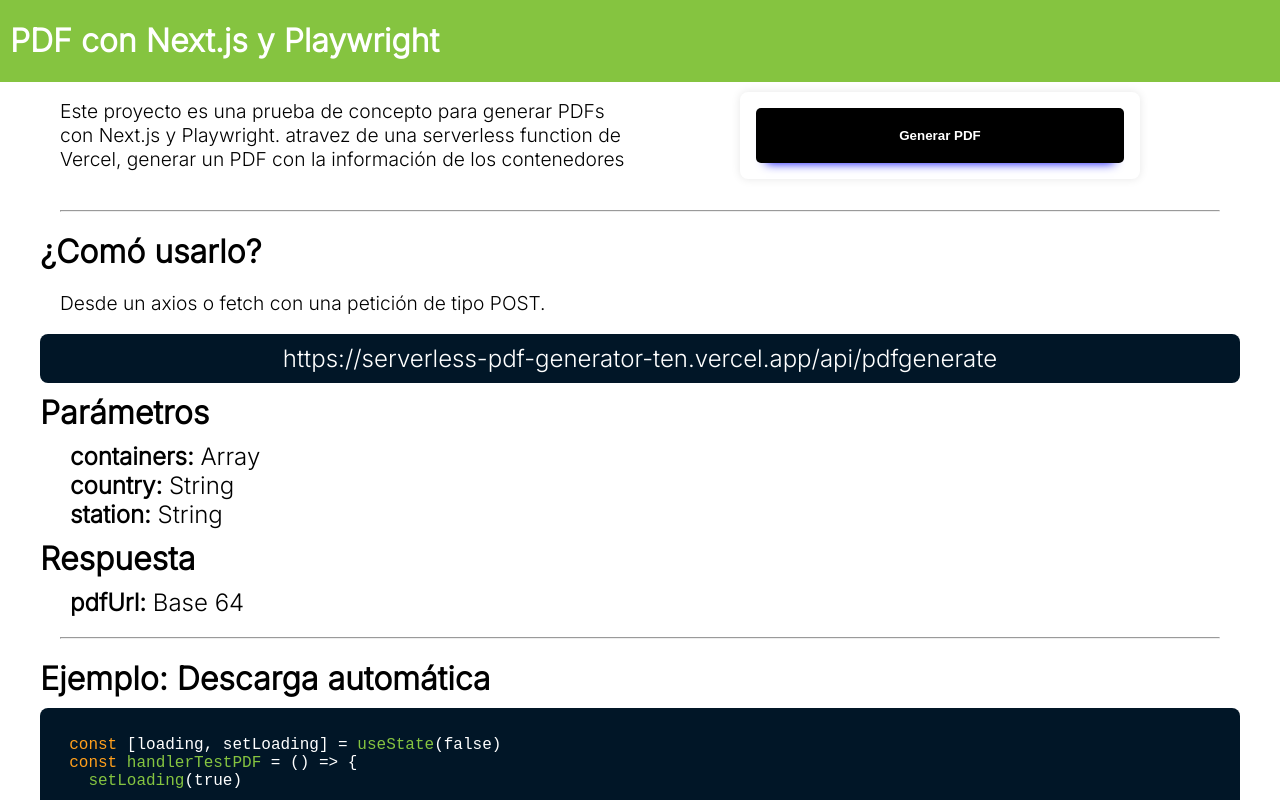
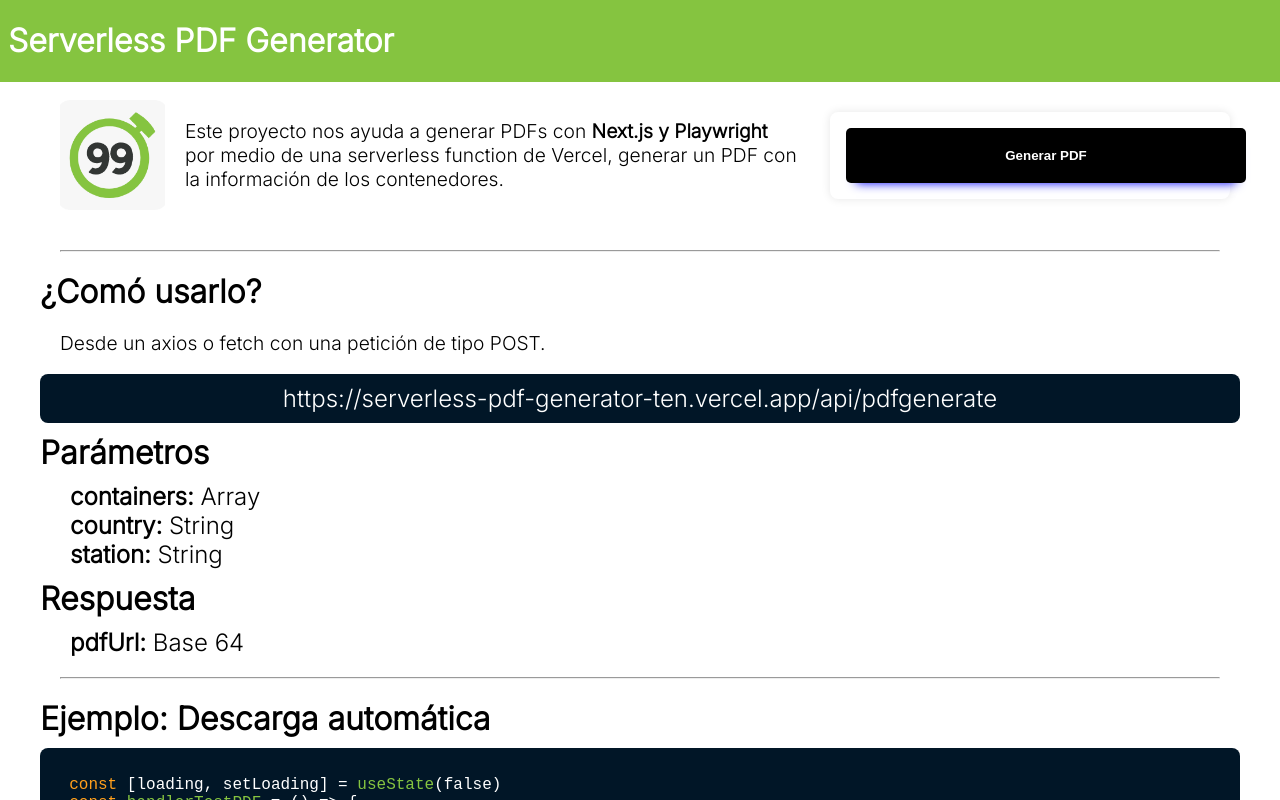
Before and after one commit to cchavezmx99/pdf-12, a Next.js app: page / in a window 1280 px wide. Shown: the top 800 px of the page. Built offline with nearby package versions, Linux system fonts and the light colour scheme.

Commit message:
home logo 99

```diff
--- a/pages/index.js
+++ b/pages/index.js
@@ -1,6 +1,7 @@
 import Head from 'next/head'
 import { useState } from 'react'
 import Prism from 'prismjs'
+import Image from 'next/image'
 
 const containers = [
   { id: '871f2f28-0581-45bb-9c6f-408ec1e58854', tag: 'XVN-988' },
@@ -95,25 +96,35 @@
         <link rel="icon" href="/favicon.ico" />
       </Head>
       <main>
-        <header>
+        <header style={{ padding: '0 8px' }}>
             <h1>
-              PDF con Next.js y Playwright
+              Serverless PDF Generator
             </h1>
         </header>
         <div>
           <div className='introduccion'>
+            <section style={{ flexBasis: '80%', display: 'flex', padding: '10px', margin: '10px'}}>
+              <Image src="/99logo.png" alt="logo de 99 minutos" width={260} height={80} objectFit="cover" />
               <p>
-              Este proyecto es una prueba de concepto para generar PDFs con Next.js y Playwright.
-              atravez de una serverless function de Vercel, generar un PDF con la información de los contenedores
+                Este proyecto nos ayuda a generar PDFs con <span style={{ fontWeight: 'bold' }}>Next.js y Playwright</span>{" "}
+                 por medio de una serverless function de Vercel, generar un PDF con la información de los contenedores.
               </p>
+            </section>
+            <section style={{
+              padding: '10px',
+              flex: 2,
+            }}>
               <form onSubmit={handlerTestPDF}>
-            <button>
+              <button style={{
+                width: "400px"
+              }}>
                 <div className="container">
                   { loading && <div className="bar"></div>}
                 </div>
                 <span>Generar PDF</span>
               </button>
               </form>
+            </section>
           </div>
           <hr />
           <div>
--- a/styles/globals.css
+++ b/styles/globals.css
@@ -65,6 +65,10 @@
   width: 1200px;
 }
 
+h1 {
+  font-weight: bold;
+}
+
 .introduccion {
   display: grid;
   grid-template-columns: 1fr 1fr;
@@ -72,6 +76,7 @@
   align-items: center;
   justify-items: center;
   margin-top: 5rem;
+  display: flex;
 }
 
 .npm {
```
Also changed, not shown: public/99logo.png (added). Lines whose indentation alone changed are shown as unchanged.
